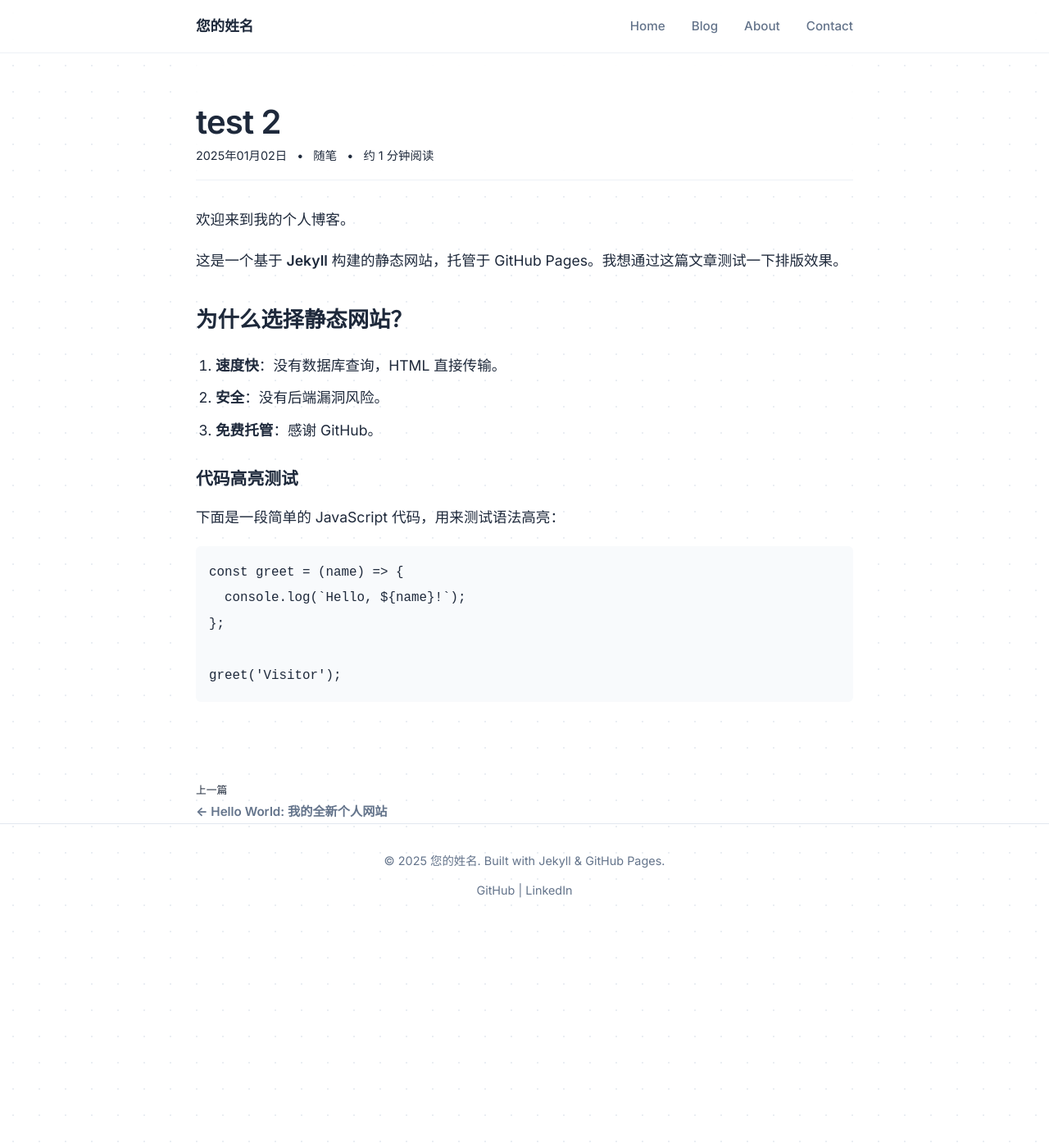
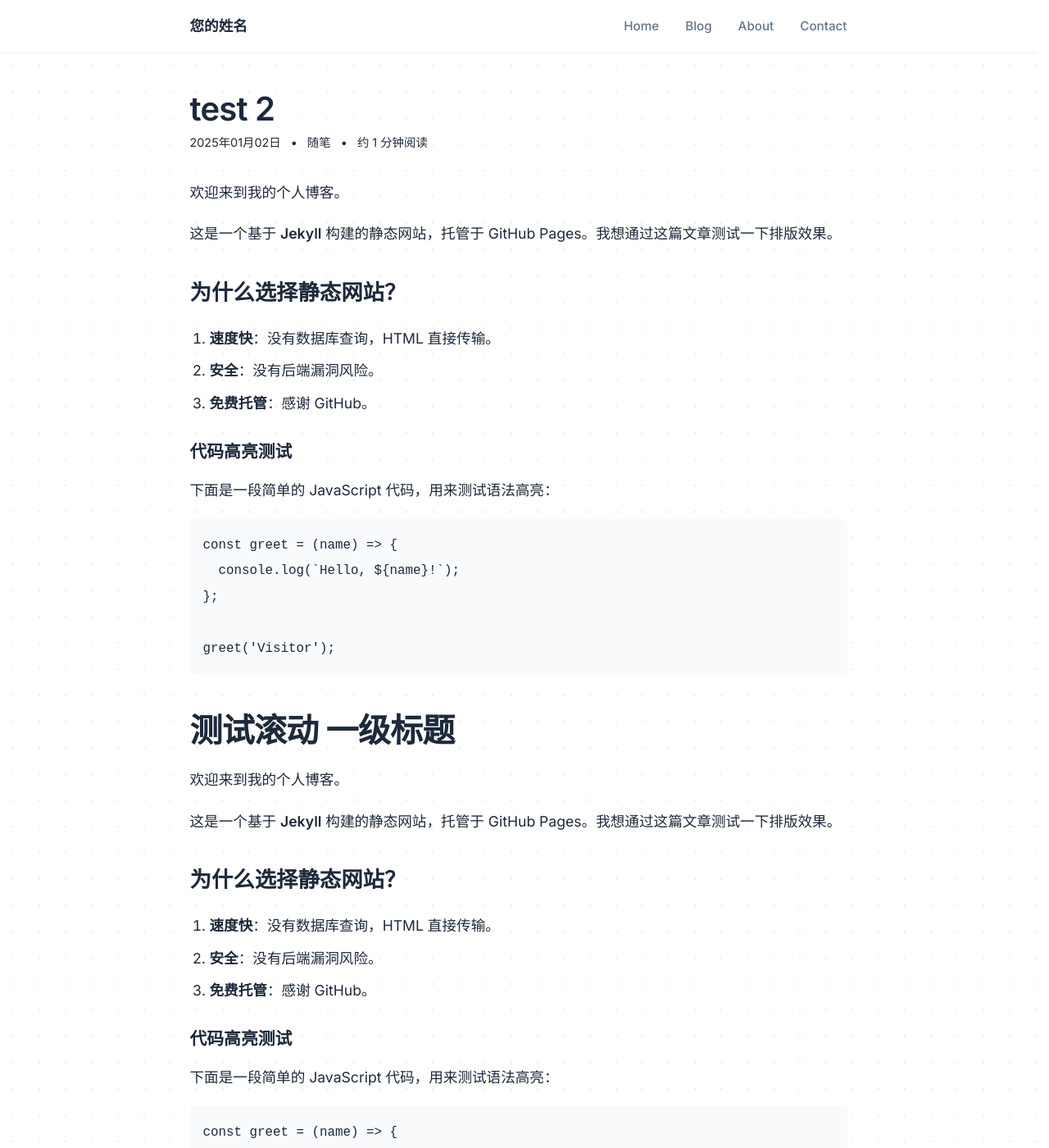
Before and after one commit to ShiWei-dev/my-portfolio, a Jekyll site: the page built from _posts/2025-01-02-welcome.md, in a window 1280 px wide and 1400 px high. Shown: the whole window at 82% size. Built offline with Jekyll 4.4.1, drawn with Linux system fonts in a browser that asks for light colours; some of the changed text lies outside the part shown.

Commit message:
滚动条抖动+header冲突

````diff
--- a/_posts/2025-01-02-welcome.md
+++ b/_posts/2025-01-02-welcome.md
@@ -28,3 +28,27 @@
 
 greet('Visitor');
 ```
+
+# 测试滚动 一级标题
+
+欢迎来到我的个人博客。
+
+这是一个基于 **Jekyll** 构建的静态网站，托管于 GitHub Pages。我想通过这篇文章测试一下排版效果。
+
+## 为什么选择静态网站？
+
+1.  **速度快**：没有数据库查询，HTML 直接传输。
+2.  **安全**：没有后端漏洞风险。
+3.  **免费托管**：感谢 GitHub。
+
+### 代码高亮测试
+
+下面是一段简单的 JavaScript 代码，用来测试语法高亮：
+
+```javascript
+const greet = (name) => {
+  console.log(`Hello, ${name}!`);
+};
+
+greet('Visitor');
+```
--- a/assets/css/style.css
+++ b/assets/css/style.css
@@ -86,7 +86,7 @@
 }
 
 /* 导航栏：极简白底 */
-header {
+body > header {
   border-bottom: 1px solid rgba(226, 232, 240, 0.6);
   padding: 1.0rem 0;
   background: rgba(255, 255, 255, 0.7); /* 降低不透明度 */
@@ -348,3 +348,21 @@
   background: #ffffff;
   box-shadow: 0 0 0 3px rgba(37, 99, 235, 0.1); /* 聚焦时的光晕 */
 }
+
+/* 解决滚动条抖动 */
+/* --- assets/css/style.css --- */
+html {
+  /* 之前的代码 */
+  scroll-behavior: smooth;
+  /* 新增：解决页面切换时的抖动问题 */
+  /* 方案 A (推荐 - 现代浏览器):
+     如果没有滚动条，也预留出滚动条的空间（透明），保持布局稳定 */
+  scrollbar-gutter: stable;
+}
+
+/* 方案 B (兼容性更好 - 经典做法):
+   如果上面的属性不起作用，你可以改用下面这行。
+   它会强制右侧永远显示滚动条轨道（即使页面很短）。
+   但导航栏会不固定
+*/
+/* html { overflow-y: scroll; } */
````
